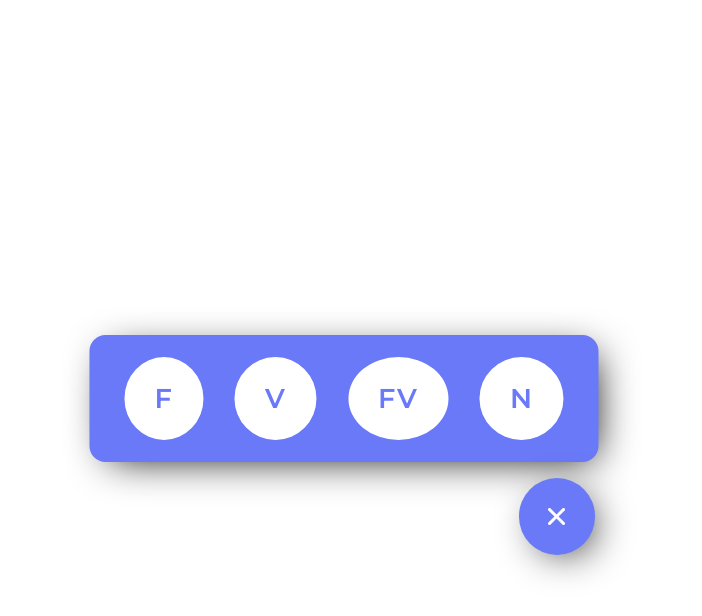
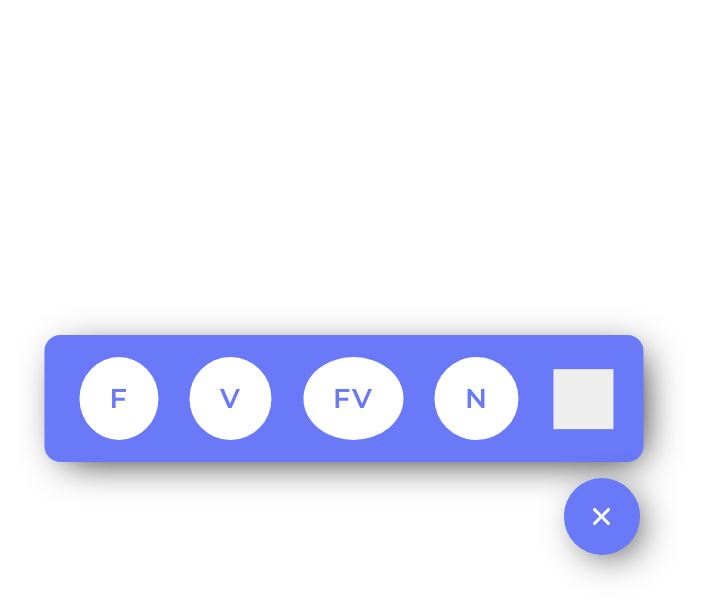
Before and after one commit to burakongoren/send_button, a plain HTML site: page index.html in a window 1280 px wide. Both pictures are taken after a click on the button 639 px from the left and 407 px from the top of the page. Shown: the whole page, without its empty margins (296-998 px from the left). Drawn offline with nearby package versions, Linux system fonts and the light colour scheme.

Commit message:
night update

```diff
--- a/index.html
+++ b/index.html
@@ -12,7 +12,7 @@
     <link rel="stylesheet" href="style.css">
     </head>
     <body>
-
+        <div class="button">
             <div class="button-container play">
 
                 <ul class="button-menu">
@@ -33,8 +33,14 @@
                     </li>
                     <li>
                         <a href="#">
-                        <span>N</span>
+                            <span id="NN">N</span>
                         </a>
+                    </li>
+                    <li>
+                        <div class="container">
+                            <input type="checkbox">
+                            <span class="checkmark"></span>
+                        </div>
                     </li>
                 </ul>
 
@@ -56,10 +62,12 @@
                 </button>
 
             </div>
+        </div>
 
         <!-- Scripts -->
         <script src="https://cdnjs.cloudflare.com/ajax/libs/jquery/3.3.1/jquery.min.js"></script>
         <script src="https://cdn.jsdelivr.net/npm/animejs@3.0.1/lib/anime.min.js"></script>
         <script src="scripts/index.js"></script>
+
     </body>
 </html>
--- a/style.css
+++ b/style.css
@@ -100,5 +100,62 @@ body{
     -o-border-radius: 50%;
     padding-left: 30px;
     padding-right: 30px;
+}
+.button-menu li a #NN{
+    margin-right: 90px;
+}
+/* Hide the browser's default checkbox */
+.button-menu li .container input{
+    position: absolute;
+    top: 34px;
+    left: 85%;
+    opacity: 0;
+    cursor: pointer;
+    height: 60px;
+    width: 60px;
+    z-index: 1;
+}
+/* Create a custom checkbox */
+.checkmark {
+    position: absolute;
+    top: 34px;
+    left: 85%;
+    height: 60px;
+    width: 60px;
+    background-color: #eee;
+}
 
+  /* On mouse-over, add a grey background color */
+.container:hover input ~ .checkmark {
+    background-color: #ccc;
 }
+
+  /* When the checkbox is checked, add a blue background */
+.container input:checked ~ .checkmark {
+    background-color: #1A256D;
+}
+
+  /* Create the checkmark/indicator (hidden when not checked) */
+.checkmark:after {
+    content: "";
+    position: absolute;
+    display: none;
+}
+
+  /* Show the checkmark when checked */
+.container input:checked ~ .checkmark:after{
+    display: block;
+}
+
+  /* Style the checkmark/indicator */
+.container .checkmark:after{
+    left: 18px;
+    top: 5px;
+    width: 20px;
+    height: 30px;
+    border: solid white;
+    border-width: 0 5px 5px 0;
+    -webkit-transform: rotate(45deg);
+    -ms-transform: rotate(45deg);
+    transform: rotate(45deg);
+}
```
Lines whose indentation alone changed are shown as unchanged.
